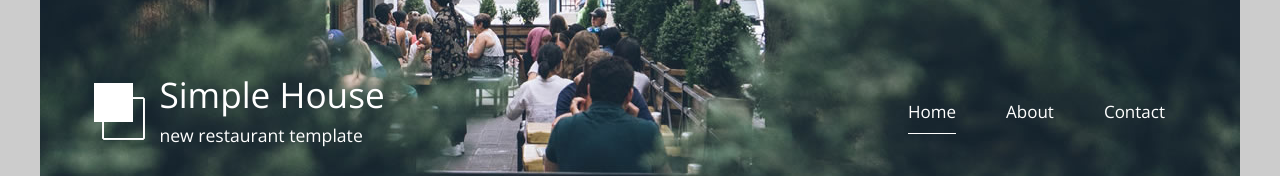
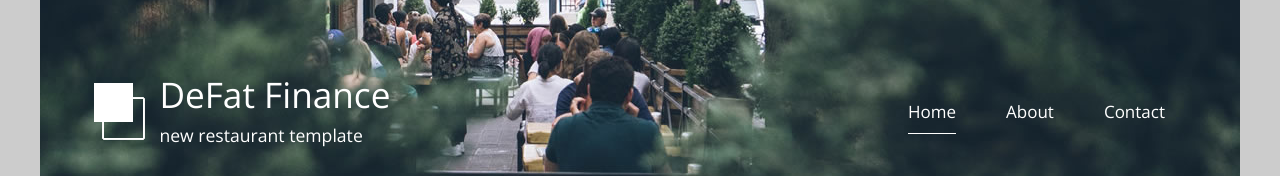
Before and after one commit to DeFat-Finance/DeFat-Finance.github.io, a plain HTML site: page index.html in a window 1280 px wide. Shown: the part 273-449 px from the top of the page. Drawn offline with nearby package versions, Linux system fonts and the light colour scheme.

Commit message:
Update index.html

```diff
--- a/index.html
+++ b/index.html
@@ -28,7 +28,7 @@ https://templatemo.com/tm-539-simple-house
 						<div class="col-md-6 col-12">
 							<img src="img/simple-house-logo.png" alt="Logo" class="tm-site-logo" />
 							<div class="tm-site-text-box">
-								<h1 class="tm-site-title">Simple House</h1>
+								<h1 class="tm-site-title">DeFat Finance</h1>
 								<h6 class="tm-site-description">new restaurant template</h6>
 							</div>
 						</div>
```
